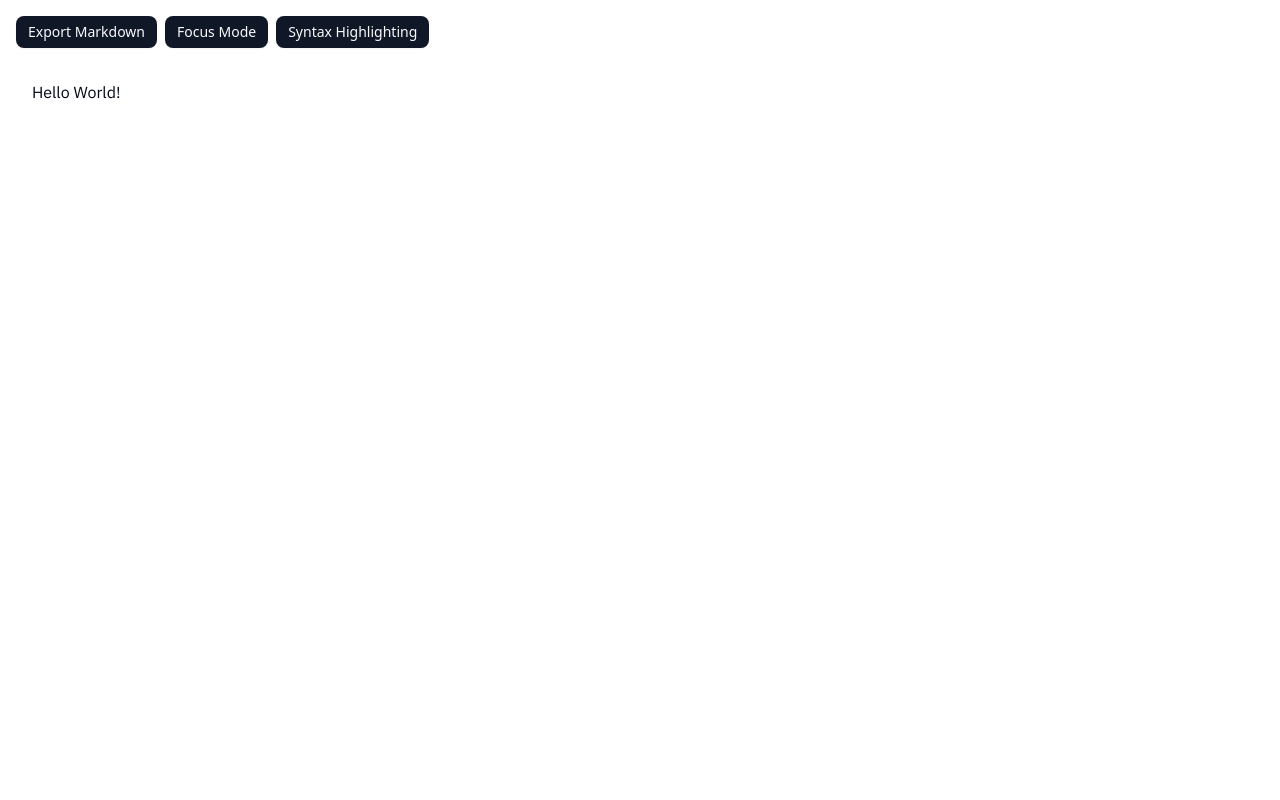
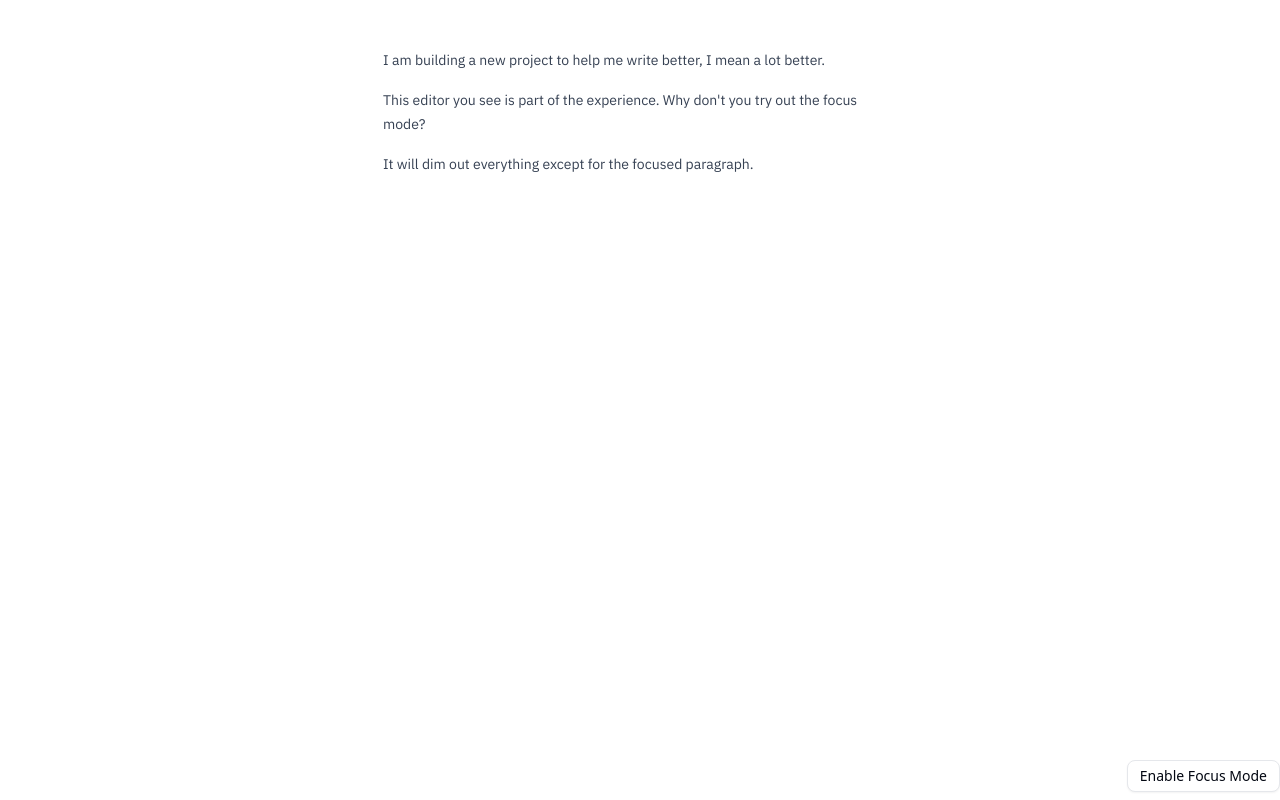
Before and after one commit to yaralahruthik/one-blog, a React (Vite) app: page / in a window 1280 px wide. Built offline with nearby package versions, Linux system fonts and the light colour scheme.

Commit message:
feat: Add Tiptap editor and styling
- Add Tiptap editor component.
- Implement focus mode toggle.
- Style the editor using Tailwind CSS.
- Add a basic Tailwind CSS theme.
- Install and configure required dependencies.
- Add a default content for the editor.
- Add cursor style.

```diff
--- a/index.html
+++ b/index.html
@@ -10,7 +10,7 @@
       href="https://fonts.googleapis.com/css2?family=IBM+Plex+Sans:ital,wght@0,100..700;1,100..700&display=swap"
       rel="stylesheet"
     />
-    <title>Vite + React + TS</title>
+    <title>One Blog</title>
   </head>
   <body>
     <div id="root"></div>
--- a/package.json
+++ b/package.json
@@ -16,6 +16,7 @@
   "dependencies": {
     "@radix-ui/react-slot": "^1.2.3",
     "@tailwindcss/vite": "^4.1.12",
+    "@tiptap/extensions": "^3.3.0",
     "@tiptap/pm": "^3.3.0",
     "@tiptap/react": "^3.3.0",
     "@tiptap/starter-kit": "^3.3.0",
--- a/src/app.tsx
+++ b/src/app.tsx
@@ -1,16 +1,26 @@
 import Tiptap from '@/components/tiptap';
 import { Button } from '@/components/ui/button';
+import { cn } from '@/lib/utils';
+import React from 'react';
 
 export default function App() {
+  const [focusMode, setFocusMode] = React.useState(false);
+
   return (
-    <div className="container mx-auto h-svh p-4">
+    <div className="relative container mx-auto h-svh p-4">
       <div className="flex h-full flex-col gap-4">
-        <div className="flex gap-2">
-          <Button size="sm">Export Markdown</Button>
-          <Button size="sm">Focus Mode</Button>
-          <Button size="sm">Syntax Highlighting</Button>
+        <div className="absolute right-0 bottom-2 flex justify-end">
+          <Button
+            size="sm"
+            variant={focusMode ? 'secondary' : 'outline'}
+            onClick={() => setFocusMode((prev) => !prev)}
+          >
+            {focusMode ? 'Disable Focus Mode' : 'Enable Focus Mode'}
+          </Button>
         </div>
-        <Tiptap />
+        <div className={cn(focusMode && 'focus-mode')}>
+          <Tiptap />
+        </div>
       </div>
     </div>
   );
--- a/src/components/tiptap.tsx
+++ b/src/components/tiptap.tsx
@@ -1,15 +1,28 @@
+import { Focus } from '@tiptap/extensions';
 import { EditorContent, useEditor } from '@tiptap/react';
 import StarterKit from '@tiptap/starter-kit';
 
 export default function Tiptap() {
   const editor = useEditor({
-    extensions: [StarterKit],
-    content: '<p>Hello World!</p>',
+    extensions: [
+      StarterKit,
+      Focus.configure({
+        mode: 'deepest',
+      }),
+    ],
+    content: `<p>I am building a new project to help me write better, I mean a lot better.</p>
+
+    <p>This editor you see is part of the experience. Why don't you try out the focus mode?</p>
+
+    <p>It will dim out everything except for the focused paragraph.</p>`,
   });
 
   return (
-    <div className="font-ibm-sans h-full p-4">
-      <EditorContent editor={editor} className="h-full" />
+    <div className="font-ibm-sans h-full">
+      <EditorContent
+        editor={editor}
+        className="prose prose-sm mx-auto h-full"
+      />
     </div>
   );
 }
--- a/src/index.css
+++ b/src/index.css
@@ -125,5 +125,9 @@
 }
 
 .tiptap {
-  @apply h-full;
+  @apply h-full p-4 caret-blue-600 outline-0;
 }
+
+.focus-mode .tiptap *:not(.has-focus) {
+  @apply opacity-50 transition-opacity duration-200;
+}
```
Also changed, not shown: 1 other file (tests, documents, lock files or other folders).
